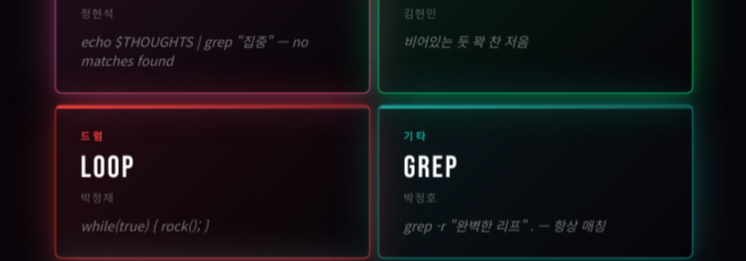
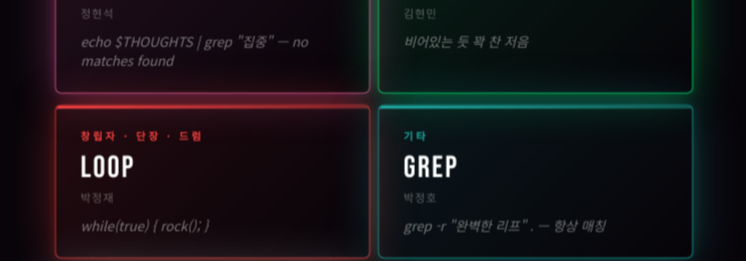
Before and after one commit to hsolemio-lee/ASDF, a React (Vite) app: page / in a window 1280 px wide. Shown: the part 2520-2781 px from the top of the page, without its empty margins (266-1012 px from the left). Built offline with nearby package versions, Linux system fonts and the light colour scheme.

Commit message:
박정재(LOOP) 역할에 창립자·단장 추가
드럼 → 창립자 · 단장 · 드럼

https://claude.ai/code/session_011dDMLwseEnoXKKjTkKH2rN

```diff
--- a/src/data.js
+++ b/src/data.js
@@ -69,7 +69,7 @@ export const members = [
   {
     name: '박정재',
     nickname: 'LOOP',
-    role: '드럼',
+    role: '창립자 · 단장 · 드럼',
     color: '#FF4444',
     desc: 'while(true) { rock(); }',
   },
```
